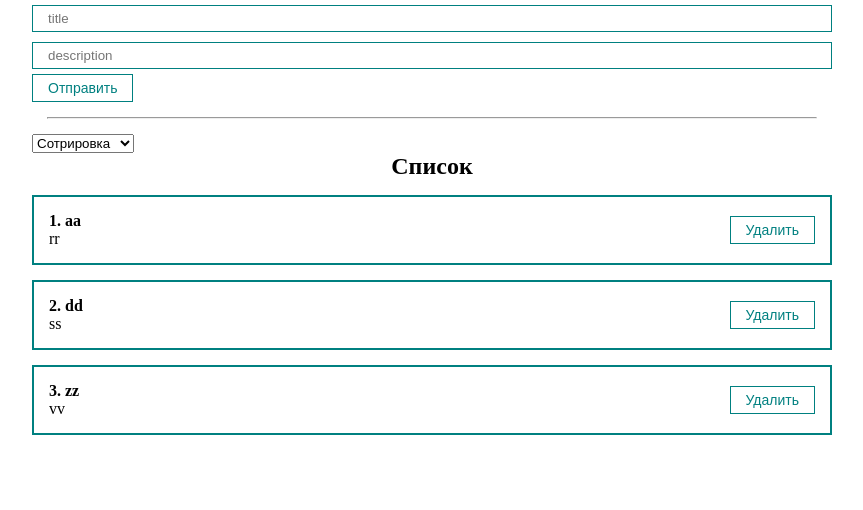
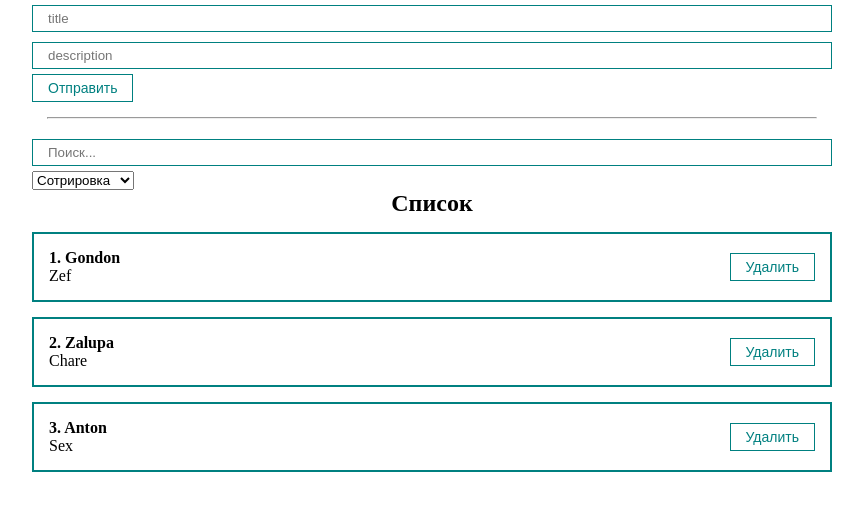
Before and after one commit to htmldesigner/react-demo, a React (Create React App) app: page / in a window 1280 px wide. Shown: the top 510 px of the page, without its empty margins (208-1071 px from the left). Built offline with nearby package versions, Linux system fonts and the light colour scheme.

Commit message:
add filters

```diff
--- a/src/App.js
+++ b/src/App.js
@@ -1,19 +1,35 @@
-import React, {useState} from "react";
+import React, {useState, useMemo} from "react";
 import PostList from "./components/PostList";
 import './styles/App.css'
 import PostForm from "./components/PostForm";
 import MySelect from "./components/UI/select/MySelect";
+import MyInput from "./components/UI/input/MyInput";
 
 function App() {
 
     const [posts, setPosts] = useState([
-    {id: 1, title: 'aa', desc: 'rr'},
-    {id: 2, title: 'dd', desc: 'ss'},
-    {id: 3, title: 'zz', desc: 'vv'}
-
+        {id: 1, title: 'Gondon', desc: 'Zef'},
+        {id: 2, title: 'Zalupa', desc: 'Chare'},
+        {id: 3, title: 'Anton', desc: 'Sex'}
     ])
 
     const [selectedSort, setSelectedSort] = useState('')
+    const [searchQuery, setSearchQuery] = useState('')
+
+    const sortedPosts = useMemo(() => {
+        if (selectedSort) {
+            return [...posts].sort((a, b) => {
+                return a[selectedSort].localeCompare(b[selectedSort])
+            })
+        } else {
+            return posts
+        }
+    }, [selectedSort, posts])
+
+
+    const sortedAndSearchedPosts = useMemo(() => {
+        return sortedPosts.filter(post => {return post.title.toLowerCase().includes(searchQuery.toLowerCase())})
+    }, [searchQuery, sortedPosts])
 
     const createPost = (newPost) => {
         setPosts([...posts, newPost])
@@ -25,15 +41,18 @@
 
     const sortPosts = (sort) => {
         setSelectedSort(sort)
-      console.log(selectedSort)
-      setPosts([...posts].sort((a, b) => {return a[sort].localeCompare(b[sort])}))
     }
 
     return (
         <div className="App">
             <PostForm create={createPost}/>
             <hr style={{margin: '15px'}}/>
-      <div>
+
+            <MyInput
+                placeholder="Поиск..."
+                onChange={e => setSearchQuery(e.target.value)}
+            />
+
             <MySelect
                 value={selectedSort}
                 onChange={sortPosts}
@@ -43,9 +62,9 @@
                     {value: 'desc', name: 'по описанию'}
                 ]}>
             </MySelect>
-      </div>
-      {posts.length
-      ? <PostList remove={removePost} posts={posts} title='Список'/>
+
+            {sortedAndSearchedPosts.length
+                ? <PostList remove={removePost} posts={sortedAndSearchedPosts} title='Список'/>
                 : <h1 style={{textAlign: 'center'}}>Нет постов</h1>
             }
 
--- a/src/components/PostItem.jsx
+++ b/src/components/PostItem.jsx
@@ -2,7 +2,6 @@
 import MyButton from "./UI/button/MyButton";
 
 const PostItem = (props) => {
-  const removePost = () => {}
   return (
     <div className='post'>
       <div className='post__content'>
--- a/src/components/UI/select/MySelect.jsx
+++ b/src/components/UI/select/MySelect.jsx
@@ -7,11 +7,11 @@
             onChange={event => onChange(event.target.value)}
         >
             <option disabled value="">{defaultValue}</option>
-            {options.map((option) =>
+            {options.map(option =>
                 <option key={option.value} value={option.value}>
                     {option.name}
-                </option>)
-            }
+                </option>
+            )}
         </select>
     );
 };
```
Lines whose indentation alone changed are shown as unchanged.
